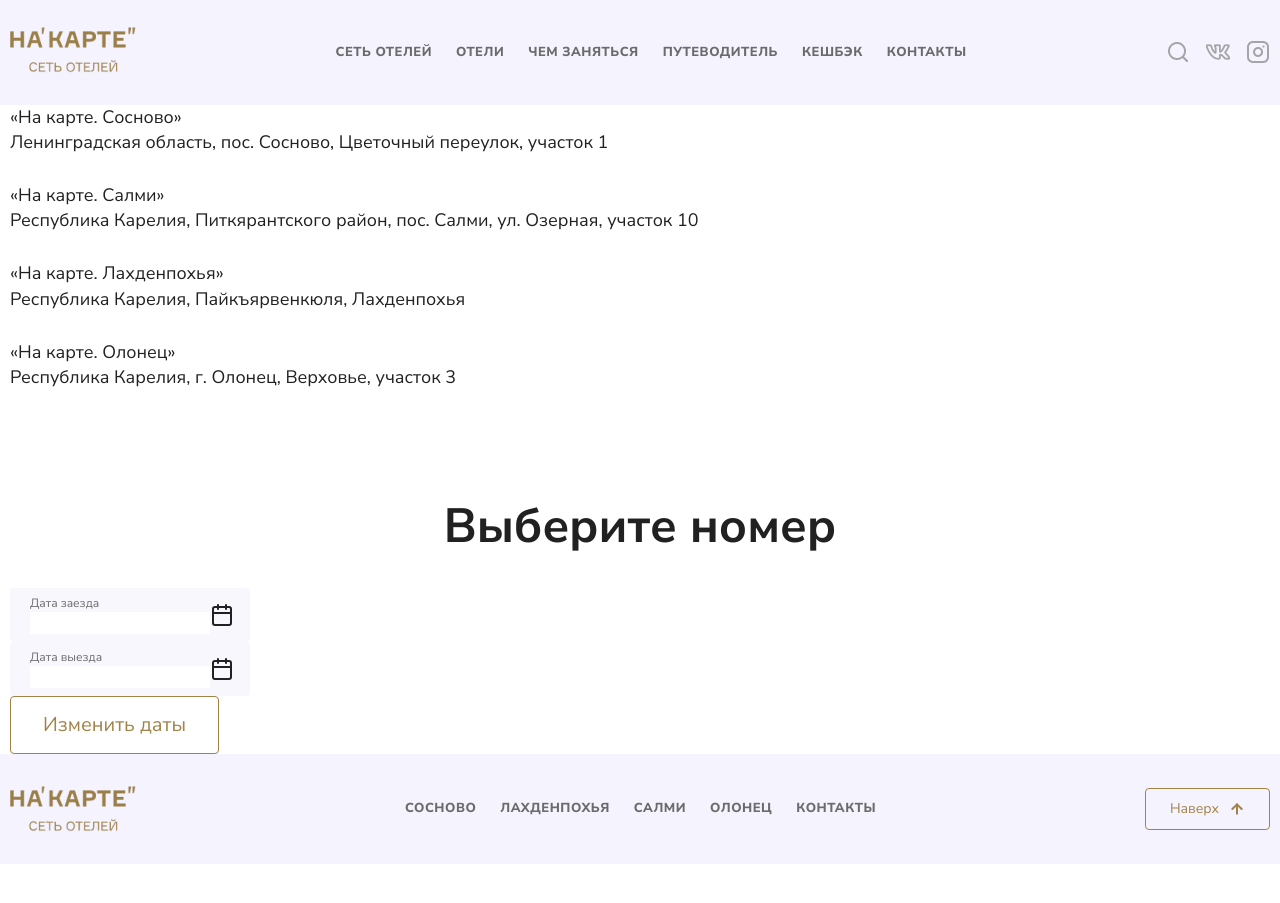
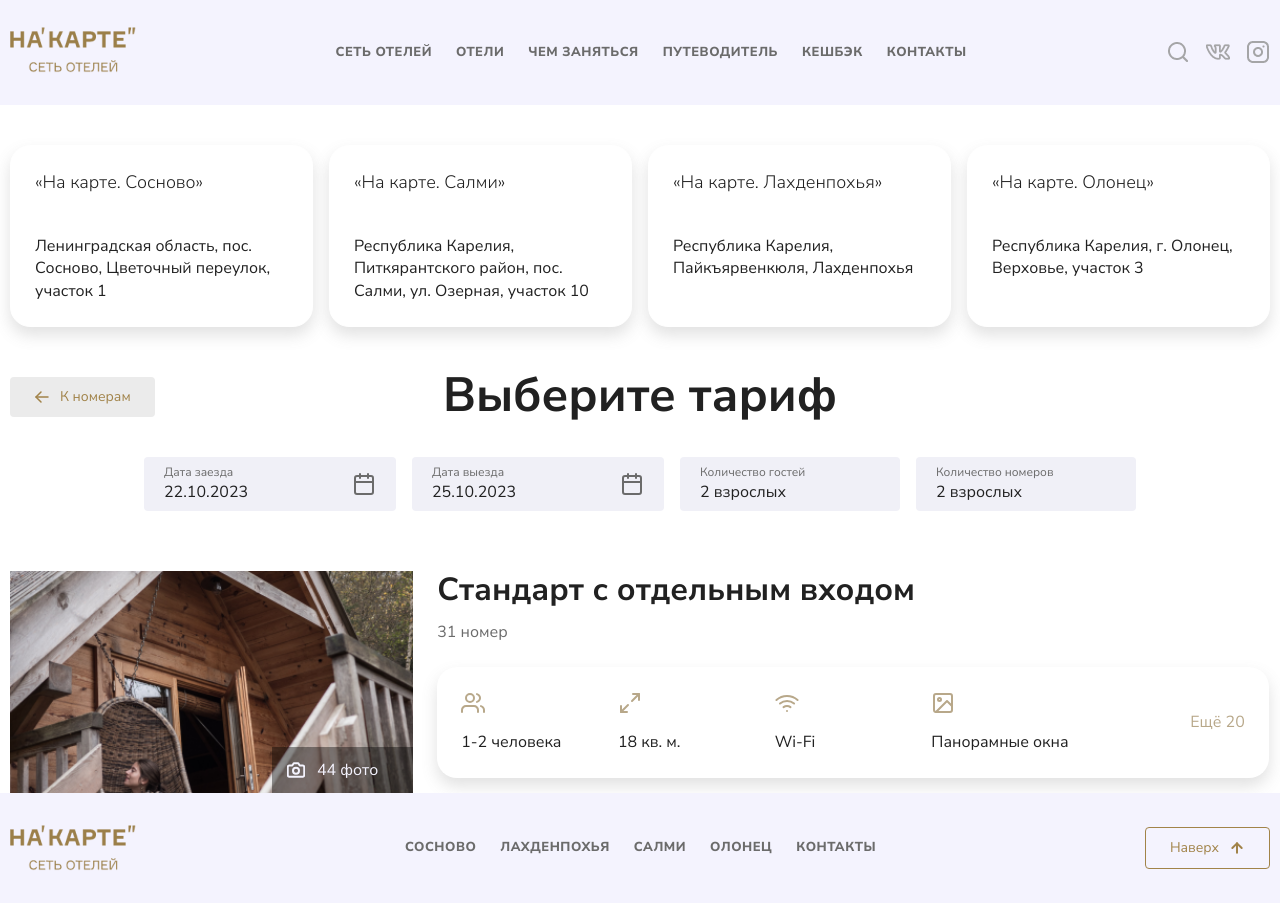
Before and after one commit to sheleshen/Tochka, a plain HTML site: page booking/booking-step3.html in a window 1280 px wide. Before the commit the page ends 864 px from the top, so only its background shows below. Drawn offline with Linux system fonts and the light colour scheme.

Commit message:
booking | step 3 middle

```diff
--- a/booking/booking-step3.html
+++ b/booking/booking-step3.html
@@ -10,7 +10,7 @@
     <link rel="stylesheet" href="/css/reset.css">
 
     <!-- Подключаем стили= -->
-    <link rel="stylesheet" href="/css/style.css">
+    <link rel="stylesheet" href="/css/booking-step3.css">
 
     <!-- Шрифт Nunito Sans -->
     <link rel="preconnect" href="https://fonts.googleapis.com">
@@ -107,8 +107,16 @@
         <!-- форма ввода данных -->
         <section class="container">
             <h2 class="title-no-pt">
-                Выберите номер
+                Выберите тариф
             </h2>
+            <div class="btn-absolute">
+                <a href="/booking/booking-step2.html">
+                    <button class="btn-tert btn-list extrasmoll">
+                        <img src="/icon/arrow-btn-left.svg" alt="">
+                        К номерам
+                    </button>
+                </a>
+            </div>
             <form class="form-work" action="">
 
                 <div class="input-list">
@@ -117,9 +125,9 @@
                             <label for="arrival date">
                                 Дата заезда
                             </label>
-                            <input class="input-field" placeholder="" type="text" name="arrival date">
+                            <input class="input-field" placeholder="22.10.2023" type="text" name="arrival date">
                         </div>
-                        <img src="/icon/calendar-black.svg" alt="">
+                        <img src="/icon/calendar-grey.svg" alt="">
                     </div>
 
                     <div class="field-item">
@@ -127,20 +135,91 @@
                             <label for="date of departure">
                                 Дата выезда
                             </label>
-                            <input class="input-field" placeholder="" type="text" name="date of departure">
+                            <input class="input-field" placeholder="25.10.2023" type="text" name="date of departure">
                         </div>
-                        <img src="/icon/calendar-black.svg" alt="">
+                        <img src="/icon/calendar-grey.svg" alt="">
                     </div>
 
-                    <a href="">
-                        <button class="btn-sec">
-                            Изменить даты
-                        </button>
-                    </a>
+                    <div class="field-item">
+                        <div class="entry-field">
+                            <label for="Number of guests">
+                                Количество гостей
+                            </label>
+                            <input class="input-field" placeholder="2 взрослых" type="text" name="Number of guests">
+                        </div>
+                    </div>
+
+                    <div class="field-item">
+                        <div class="entry-field">
+                            <label for="Number of rooms">
+                                Количество номеров
+                            </label>
+                            <input class="input-field" placeholder="2 взрослых" type="text" name="Number of rooms">
+                        </div>
+                    </div>
                 </div>
 
             </form>
         </section>
+
+        <!-- НОМЕР ОПИСАНИЕ -->
+        <section class="container">
+            <div class="rooms-desccription-list">
+                <div class="rooms-desccription-item rooms-img">
+                    <div class="rooms-desccription-text">
+                        <img src="/icon/foto-white.svg" alt="">
+                        <p class="rooms-desccription">
+                            44 фото
+                        </p>
+                    </div>
+                </div>
+                <div class="rooms-desccription-item rooms-text">
+                    <p class="title-rooms-desccription">
+                        Стандарт с отдельным входом
+                    </p>
+                    <p class="subtitle-rooms-desccription">
+                        31 номер
+                    </p>
+                    <div class="characteristics-list element-shadow">
+                        <div class="characteristics-item">
+                            <img src="/icon/people.svg" alt="">
+                            <p class="characteristics-text">
+                                1-2 человека
+                            </p>
+                        </div>
+
+                        <div class="characteristics-item">
+                            <img src="/icon/arrow.svg" alt="">
+                            <p class="characteristics-text">
+                                18 кв. м.
+                            </p>
+                        </div>
+
+                        <div class="characteristics-item">
+                            <img src="/icon/wi-fi.svg" alt="">
+                            <p class="characteristics-text">
+                                Wi-Fi
+                            </p>
+                        </div>
+
+                        <div class="characteristics-item">
+                            <img src="/icon/paint.svg" alt="">
+                            <p class="characteristics-text">
+                                Панорамные окна
+                            </p>
+                        </div>
+
+                        <div class="characteristics-item characteristics-item-accent">
+                            <p class="characteristics-text-accent">
+                                Ещё 20
+                            </p>
+                        </div>
+                    </div>
+                </div>
+            </div>
+        </section>
+
+        <!-- ТАРИФЫ -->
 
     </main>
 
--- a/css/booking-step3.css
+++ b/css/booking-step3.css
@@ -15,6 +15,7 @@
     --main-sand2: #B8A88A;
     --main-sand-light: #EDD9B2;
     --main-sand-light-op40: hsla(40, 62%, 81%, 0.4);
+    --dark-opacity: rgba(0, 0, 0, 0.4);
 
     /* BG */
     --bg-elight: #F4F3FE;
@@ -68,6 +69,19 @@
     --btn-scd-bg: #F4F3FE;
     --btn-scd-s: #F4F3FE;
     --btn-scd-t: #6B6B6B;
+
+    /* Tertiary */
+    --btn-tert-t: #A18349;
+    --btn-tert-bg: #EBEBEB;
+    --btn-terth-bg: #F6F5FF;
+    --btn-terth-t: #A18349;
+    --btn-tertf-bg: #F6F5FF;
+    --btn-tertf-s: #FC4566;
+    --btn-tertf-t: #A18349;
+    --btn-tercl-t: #A18349;
+    --btn-tercl-bg: #E3DED3;
+    --btn-terdis-t: #6B6B6B;
+    --btn-terdis-bg: #F4F3FE;
 
     /* GAP */
     --gap-menu: 24px;
@@ -248,7 +262,7 @@
     }
 }
 
-/*  BTN */
+/*  BTN КНОПКИ */
 
 .btn {
     font-family: 'Nunito Sans', sans-serif;
@@ -315,6 +329,33 @@
     background-color: var(--btn-sccl-bg);
     border: 1px solid var(--btn-sccl-s);
     color: var(--btn-sc-t);
+    transition: all 300ms linear;
+}
+
+.btn-tert {
+    font-family: 'Nunito Sans', sans-serif;
+    background-color: var(--btn-tert-bg);
+    border: none;
+    border-radius: 4px;
+    color: var(--btn-tert-t);
+    font-weight: 400;
+    font-size: 20px;
+    line-height: 24px;
+    text-align: center;
+    padding: 16px 32px;
+    width: fit-content;
+    cursor: pointer;
+}
+
+.btn:hover {
+    background-color: var(--btn-terth-bg);
+    color: var(--btn-terth-t);
+    transition: all 300ms linear;
+}
+
+.btn:active {
+    background-color: var(--btn-tercl-bg);
+    color: var(--btn-tercl-t);
     transition: all 300ms linear;
 }
 
@@ -578,6 +619,90 @@
     width: 100%;
 }
 
+.btn-absolute {
+    position: absolute;
+    top: 10px;
+    left: 0px;
+}
+
+/* НОМЕР ОПИСАНИЕ */
+.rooms-desccription-list {
+    display: flex;
+    flex-direction: row;
+    gap: var(--gap-24);
+}
+
+.rooms-img {
+    background-image: url(/images/Booking/booking.png);
+    background-position: center;
+    background-size: cover;
+    background-repeat: no-repeat;
+    width: 32%;
+}
+
+.rooms-desccription-text {
+    background-color: var(--dark-opacity);
+    display: flex;
+    align-items: center;
+    gap: 12px;
+    padding: 12px 15px;
+    margin: 176px 0px 0px 262px;
+}
+
+.rooms-desccription{
+    font-size: 16px;
+    color: var(--bg-elight);
+}
+
+.rooms-text {
+    min-width: 66%;
+}
+
+.title-rooms-desccription{
+    font-weight: 700;
+    font-size: 32px;
+    line-height: 120%;
+    padding-bottom: 12px;
+}
+
+.subtitle-rooms-desccription{
+    font-size: 16px;
+    color: var(--text-disabled);
+    padding-bottom: 24px;
+}
+
+.characteristics-list {
+    display: flex;
+    flex-direction: row;
+    /* gap: 32px; */
+}
+
+.characteristics-item {
+    display: flex;
+    flex-direction: column;
+    gap: var(--gap-16);
+    align-items: start;
+    justify-content: center;
+
+    width: calc((100%)/5);
+}
+
+.characteristics-text {
+    font-size: 16px;
+}
+
+.characteristics-text-accent {
+    font-size: 16px;
+    color: var(--main-sand2);
+}
+
+.characteristics-item-accent {
+    align-items: end;
+}
+
+/* ТАРИФЫ */
+
+
 /* footer */
 
 .section-footer {
```
Also changed, not shown: icon/arrow-btn-left.svg (added), icon/calendar-grey.svg (added), icon/foto-white.svg (added).
